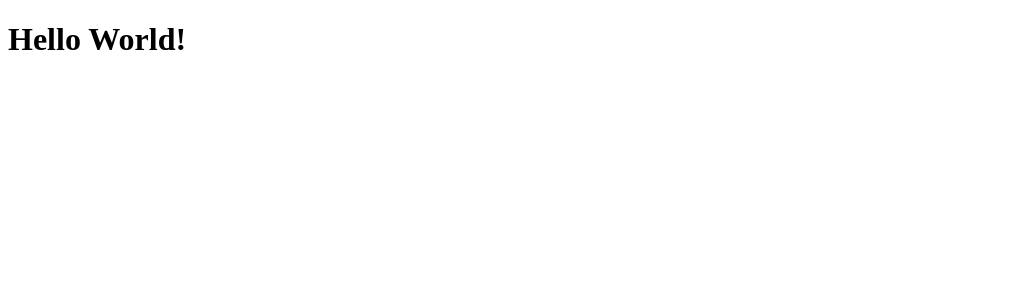
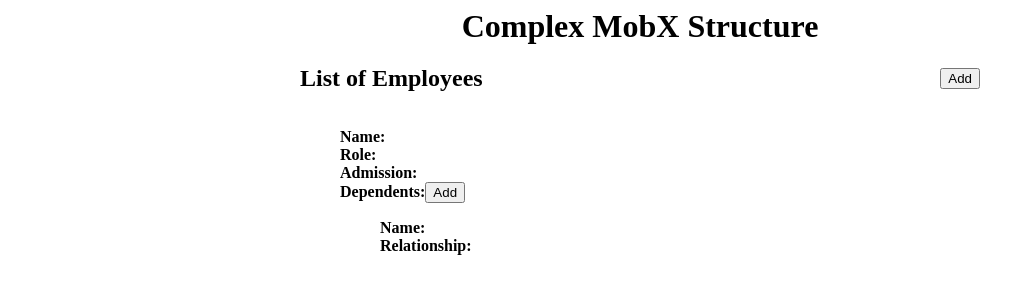
Before and after one commit to jordelucas/Complex-Mobx-Structure-Example, a React (Create React App) app: page / in a window 1280 px wide. Shown: the top 300 px of the page, without its empty margins (0-1035 px from the left). Built offline with nearby package versions, Linux system fonts and the light colour scheme.

Commit message:
implement base components

```diff
--- a/src/App.tsx
+++ b/src/App.tsx
@@ -1,5 +1,26 @@
+import Employee from "./components/Employee";
+
 function App() {
-  return <h1>Hello World!</h1>;
+  return (
+    <div style={{ width: "680px", margin: "0 auto" }}>
+      <div style={{ display: "flex", flexDirection: "column" }}>
+        <h1 style={{ margin: "0 auto" }}>Complex MobX Structure</h1>
+
+        <div style={{
+          display: "flex",
+          justifyContent: "space-between",
+          alignItems: "center"
+        }}>
+          <h2>List of Employees</h2>
+          <button>Add</button>
+        </div>
+
+        <ul>
+          <Employee />
+        </ul>
+      </div>
+    </div>
+  );
 }
 
 export default App;
--- /dev/null
+++ b/src/components/Dependent/index.tsx
@@ -0,0 +1,10 @@
+const Dependent = () => {
+  return (
+    <li style={{ display: "grid", marginBottom: "24px" }}>
+      <strong>Name: <small style={{ fontWeight: 400 }} /></strong>
+      <strong>Relationship: <small style={{ fontWeight: 400 }} /></strong>
+    </li>
+  )
+};
+
+export default Dependent;
--- /dev/null
+++ b/src/components/Employee/index.tsx
@@ -0,0 +1,22 @@
+import Dependent from "components/Dependent";
+
+const Employee = () => {
+  return (
+    <li style={{ display: "grid", marginBottom: "20px" }}>
+      <strong>Name: <small style={{ fontWeight: 400 }} /></strong>
+      <strong>Role: <small style={{ fontWeight: 400 }} /></strong>
+      <strong>Admission: <small style={{ fontWeight: 400 }} /></strong>
+      <div>
+        <strong>Dependents:</strong>
+        <button>Add</button>
+
+        <ul style={{ marginTop: "16px" }}>
+         <Dependent />
+        </ul>
+
+      </div>
+    </li>
+  )
+};
+
+export default Employee;
--- a/tsconfig.json
+++ b/tsconfig.json
@@ -1,6 +1,7 @@
 {
   "compilerOptions": {
     "target": "es5",
+    "baseUrl": "src",
     "lib": [
       "dom",
       "dom.iterable",
```
